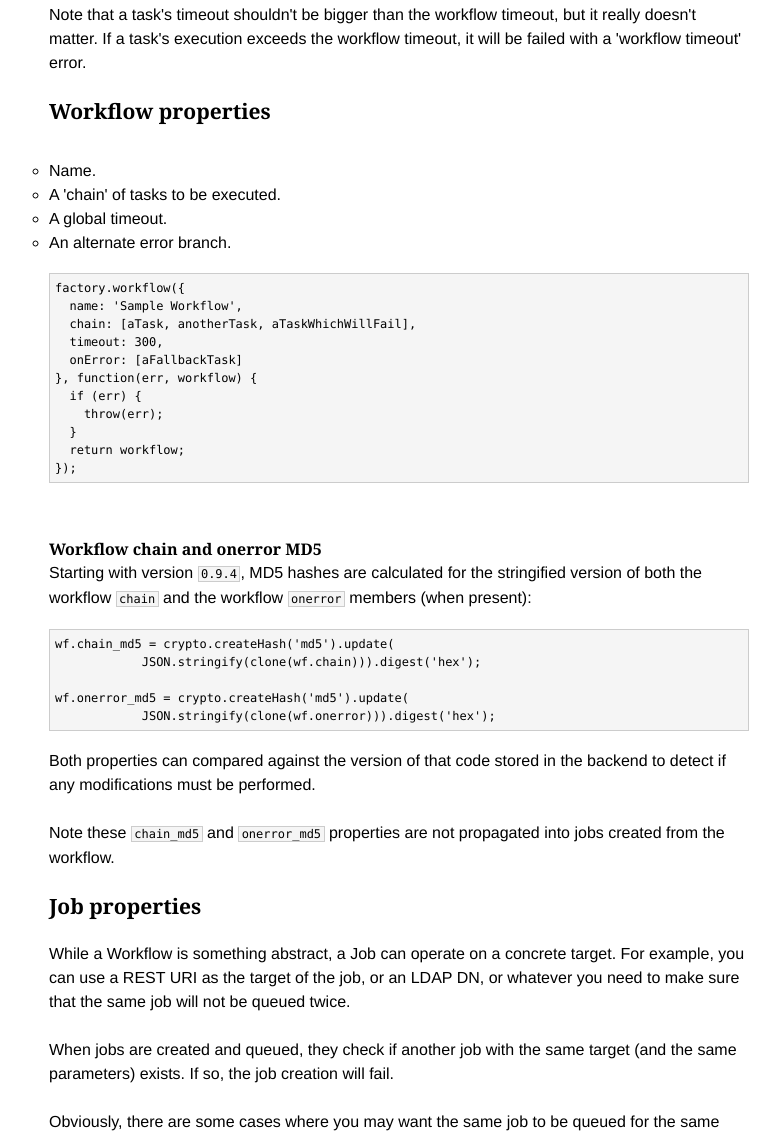
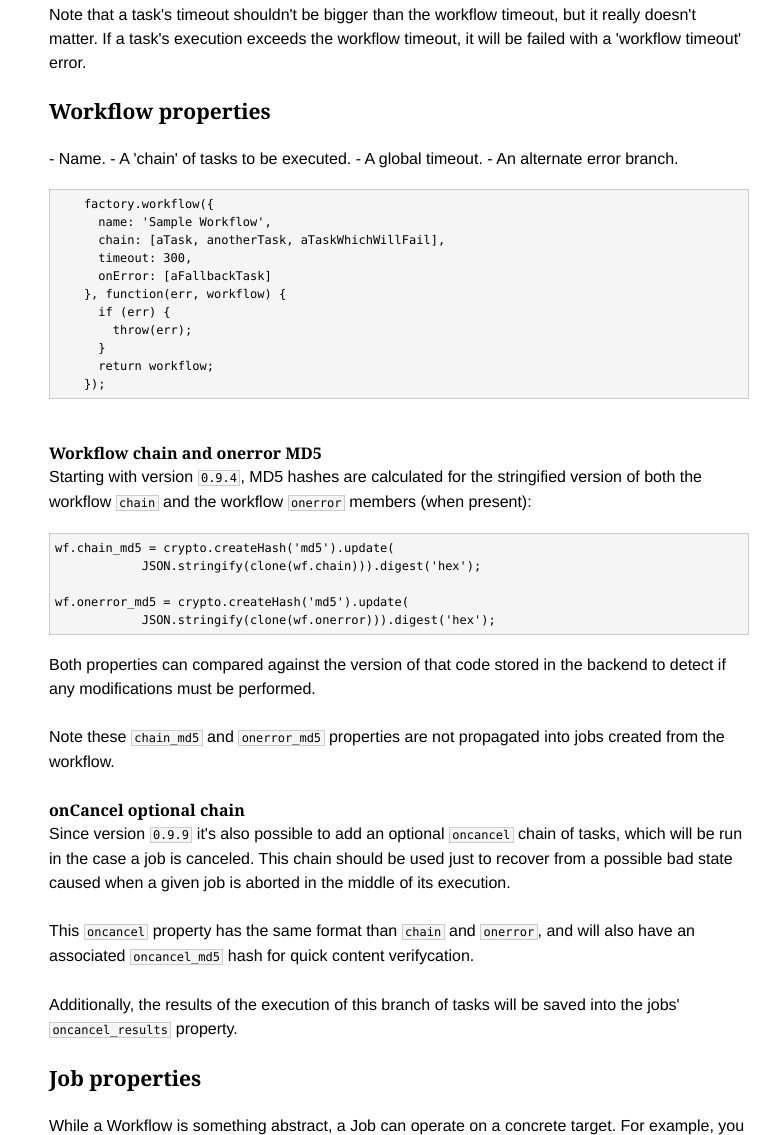
Before and after one commit to TritonDataCenter/node-workflow, a plain HTML site: page index.html in a window 1280 px wide. Shown: the part 2168-3303 px from the top of the page, without its empty margins (241-1021 px from the left). Drawn offline with Linux system fonts and the light colour scheme.

Commit message:
Updated docs b/c of "onCancel" addition

```diff
--- a/index.html
+++ b/index.html
@@ -28,24 +28,21 @@
   <li><div><a href="#terminology">Terminology</a></div></li>
   <li><div><a href="#system-components">System components</a></div>
   <ul>
-    <li><div><a href="#Task-properties"><span class="method name"><span class="name">Task properties</span></span></a></div></li>
-    <li><div><a href="#Workflow-properties"><span class="method name"><span class="name">Workflow properties</span></span></a></div></li>
-    <li><div><a href="#Job-properties"><span class="method name"><span class="name">Job properties</span></span></a></div></li>
-    <li><div><a href="# Adding-extra-properties-to-workflows-and-jobs-through-API-methods"><span class="method name"><span class="name"> Adding extra properties to workflows and jobs through API methods</span></span></a></div></li>
+    <li><div><a href="#task-properties">Task properties</a></div></li>
+    <li><div><a href="#workflow-properties">Workflow properties</a></div></li>
+    <li><div><a href="#job-properties">Job properties</a></div></li>
   </ul></li>
-  <li><div><a href="#workflow-api-and-rest-api">Workflow API and REST API.</a></div></li>
-  <li><div><a href="#workflow-runners"> Workflow Runners</a></div>
+  <li><div><a href="#workflow-api-and-rest-api">Workflow API and REST API.</a></div>
   <ul>
-    <li><div><a href="# How-runners-pick-and-execute-jobs"><span class="method name"><span class="name"> How runners pick and execute jobs</span></span></a></div></li>
-    <li><div><a href="#Task-execution:"><span class="method name"><span class="name">Task execution:</span></span></a></div></li>
-    <li><div><a href="#Using-tasks-to-re-queue,-retry-or-put-jobs-to-wait"><span class="method name"><span class="name">Using tasks to re-queue, retry or put jobs to wait</span></span></a></div></li>
+    <li><div><a href="#task-execution">Task execution:</a></div></li>
+    <li><div><a href="#using-tasks-to-re-queue-retry-or-put-jobs-to-wait">Using tasks to re-queue, retry or put jobs to wait</a></div></li>
   </ul></li>
   <li><div><a href="#configuration-options">Configuration options</a></div>
   <ul>
-    <li><div><a href="#Backend"><span class="method name"><span class="name">Backend</span></span></a></div></li>
-    <li><div><a href="#API"><span class="method name"><span class="name">API</span></span></a></div></li>
-    <li><div><a href="#Runner"><span class="method name"><span class="name">Runner</span></span></a></div></li>
-    <li><div><a href="#Logger"><span class="method name"><span class="name">Logger</span></span></a></div></li>
+    <li><div><a href="#backend">Backend</a></div></li>
+    <li><div><a href="#api">API</a></div></li>
+    <li><div><a href="#runner">Runner</a></div></li>
+    <li><div><a href="#logger">Logger</a></div></li>
   </ul></li>
   <li><div><a href="#demo">Demo</a></div></li>
   <li><div><a href="#license">LICENSE</a></div></li>
@@ -136,7 +133,7 @@ unique identifier, nor should it have a running status. If that happens, the
 first thing a runner must do upon restart is pick any job with such an invalid
 state and cancel it.</p>
 
-<h2 id="Task-properties"><span class="method name"><span class="name">Task properties</span></span></h2>
+<h2 id="task-properties">Task properties</h2>
 
 <ul>
 <li>Name.</li>
@@ -168,15 +165,14 @@ state and cancel it.</p>
 it really doesn't matter. If a task's execution exceeds the workflow timeout, it
 will be failed with a 'workflow timeout' error.</p>
 
-<h2 id="Workflow-properties"><span class="method name"><span class="name">Workflow properties</span></span></h2>
+<h2 id="workflow-properties">Workflow properties</h2>
 
-<ul>
-<li>Name.</li>
-<li>A 'chain' of tasks to be executed.</li>
-<li>A global timeout.</li>
-<li><p>An alternate error branch.</p>
+<p>- Name.
+- A 'chain' of tasks to be executed.
+- A global timeout.
+- An alternate error branch.</p>
 
-<pre><code>factory.workflow({
+<pre><code>    factory.workflow({
       name: 'Sample Workflow',
       chain: [aTask, anotherTask, aTaskWhichWillFail],
       timeout: 300,
@@ -187,10 +183,9 @@ will be failed with a 'workflow timeout' error.</p>
       }
       return workflow;
     });
-</code></pre></li>
-</ul>
+</code></pre>
 
-<h3>Workflow chain and onerror MD5</h3>
+<h3 id="workflow-chain-and-onerror-md5">Workflow chain and onerror MD5</h3>
 
 <p>Starting with version <code>0.9.4</code>, MD5 hashes are calculated for the stringified
 version of both the workflow <code>chain</code> and the workflow <code>onerror</code> members (when
@@ -209,7 +204,20 @@ backend to detect if any modifications must be performed.</p>
 <p>Note these <code>chain_md5</code> and <code>onerror_md5</code> properties are not propagated into jobs
 created from the workflow.</p>
 
-<h2 id="Job-properties"><span class="method name"><span class="name">Job properties</span></span></h2>
+<h3 id="oncancel-optional-chain">onCancel optional chain</h3>
+
+<p>Since version <code>0.9.9</code> it's also possible to add an optional <code>oncancel</code> chain of
+tasks, which will be run in the case a job is canceled. This chain should be
+used just to recover from a possible bad state caused when a given job is
+aborted in the middle of its execution.</p>
+
+<p>This <code>oncancel</code> property has the same format than <code>chain</code> and <code>onerror</code>, and
+will also have an associated <code>oncancel_md5</code> hash for quick content verifycation.</p>
+
+<p>Additionally, the results of the execution of this branch of tasks will be
+saved into the jobs' <code>oncancel_results</code> property.</p>
+
+<h2 id="job-properties">Job properties</h2>
 
 <p>While a Workflow is something abstract, a Job can operate on a concrete target.
 For example, you can use a REST URI as the target of the job, or an LDAP DN, or
@@ -257,7 +265,7 @@ build a Regular Expression. See below.</p>
 </code></pre></li>
 </ul>
 
-<h3>Locking other jobs using <code>job.lock</code> property</h3>
+<h3 id="locking-other-jobs-using-joblock-property">Locking other jobs using <code>job.lock</code> property</h3>
 
 <p>(Since 0.9.3)</p>
 
@@ -285,7 +293,7 @@ result in the error:</p>
 <pre><code>'Job target is currently locked by another job'
 </code></pre>
 
-<h2 id=" Adding-extra-properties-to-workflows-and-jobs-through-API-methods"><span class="method name"><span class="name"> Adding extra properties to workflows and jobs through API methods</span></span></h2>
+<p>## Adding extra properties to workflows and jobs through API methods</p>
 
 <p>While it's possible to add any arbitrary property to a workflow or a job
 (as far as the backend supports it), API methods filter out unknown attributes.
@@ -328,7 +336,7 @@ same configuration file we pass to our <code>WorkflowRunner</code>:</p>
 
 <p>See <a href="workflowapi.html">REST API docs</a> for the details of available end-points.</p>
 
-<h1 id="workflow-runners"> Workflow Runners</h1>
+<p># Workflow Runners</p>
 
 <p>In order to execute <code>jobs</code>, at least one <code>WorkflowRunner</code> must be up and ready
 to take jobs. An arbitrary number of <code>runners</code> can be used on any set of
@@ -360,7 +368,7 @@ created and saved for future runs.</p>
 <p>Runners will spawn child processes, one process per job. Max number of child
 processes is also configurable.</p>
 
-<h2 id=" How-runners-pick-and-execute-jobs"><span class="method name"><span class="name"> How runners pick and execute jobs</span></span></h2>
+<p>## How runners pick and execute jobs</p>
 
 <p>A runner will query the backend for queued jobs (exactly the same number of
 jobs as available child processes to spawn). Once the runner gets a set of
@@ -379,7 +387,7 @@ the backend, just to the job, which must be a JSON object.</p>
 provided for the job. If this time expires, the job execution will fail and
 the <code>onerror</code> branch will be executed when given.</p>
 
-<h2 id="Task-execution:"><span class="method name"><span class="name">Task execution:</span></span></h2>
+<h2 id="task-execution">Task execution:</h2>
 
 <p>A runner will then try to execute the <code>job</code> chain of tasks, in order. For every
 task, the runner will try to execute the task <code>body</code> using the node.js VM API,
@@ -457,7 +465,7 @@ running the job will communicate to runner the results. The runner will save
 back those results to the backend, and either finish the job, or re-queue it
 for another runner.</p>
 
-<h2 id="Using-tasks-to-re-queue,-retry-or-put-jobs-to-wait"><span class="method name"><span class="name">Using tasks to re-queue, retry or put jobs to wait</span></span></h2>
+<h2 id="using-tasks-to-re-queue-retry-or-put-jobs-to-wait">Using tasks to re-queue, retry or put jobs to wait</h2>
 
 <p>There are some <strong>special errors</strong> which can be used in task bodies to modify
 a job's execution status without making it fail. These are <code>queue</code>, <code>wait</code>
@@ -525,7 +533,7 @@ relevant sections included:</p>
 }
 </code></pre>
 
-<h2 id="Backend"><span class="method name"><span class="name">Backend</span></span></h2>
+<h2 id="backend">Backend</h2>
 
 <p>The backend configuration has two main sections: <code>module</code> and <code>opts</code>. The
 <code>module</code> value must be something we can use to load the backend module of
@@ -543,7 +551,7 @@ var backend = new BackendModule(config.backend.opts);
 <p>Both, API and Runner will communicate with the backend using the configuration
 provided on this section.</p>
 
-<h2 id="API"><span class="method name"><span class="name">API</span></span></h2>
+<h2 id="api">API</h2>
 
 <p>Anything you want to pass to <a href="http://mcavage.github.com/node-restify/#Creating-a-Server">restify.createServer</a>.
 restify's server logger configuration will be the same as you provide for the
@@ -551,7 +559,7 @@ logger section.</p>
 
 <p>Note you can pass either a <code>port</code> number or a socket <code>path</code> here too.</p>
 
-<h2 id="Runner"><span class="method name"><span class="name">Runner</span></span></h2>
+<h2 id="runner">Runner</h2>
 
 <p>The configuration for workflow runners. None of the options in this section is
 required.</p>
@@ -579,7 +587,7 @@ For example: <code>{uuid: 'node-uuid'}</code>.</p>
 will be available for tasks if nothing is given.</p></li>
 </ul>
 
-<h2 id="Logger"><span class="method name"><span class="name">Logger</span></span></h2>
+<h2 id="logger">Logger</h2>
 
 <p>Any streams you want to pass to <a href="https://github.com/trentm/node-bunyan#readme">node-bunyan</a>,
 used by both <code>Runners</code> and <code>REST API</code>.</p>
```
Lines whose indentation alone changed are shown as unchanged.
